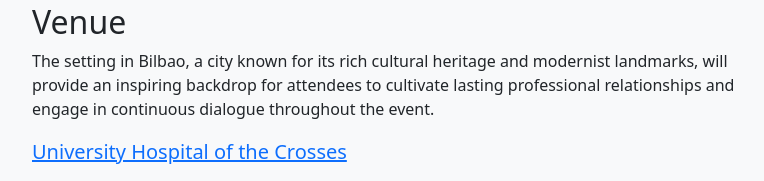
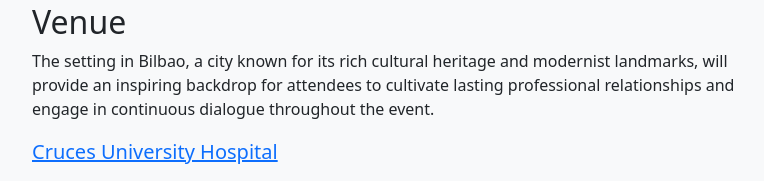
Before and after one commit to compneurobilbao/compneurobilbao.github.io, a website: page index.html in a window 1280 px wide. Shown: the part 2788-2969 px from the top of the page, without its empty margins (248-1012 px from the left). Drawn offline with nearby package versions, Linux system fonts and the light colour scheme; grey boxes are pictures that could not be loaded.

Commit message:
cruces change

```diff
--- a/index.html
+++ b/index.html
@@ -157,7 +157,7 @@
 
                         <p class="lead">
                             <a href="https://www.google.com/maps/place/43%C2%B016'59.3%22N+2%C2%B059'03.1%22W/@43.2831273,-2.9857231,17z/" target="_blank">
-                                University Hospital of the Crosses
+                                Cruces University Hospital
                             </a>
                         </p>
                         <div class="map-container responsive-map">
```
